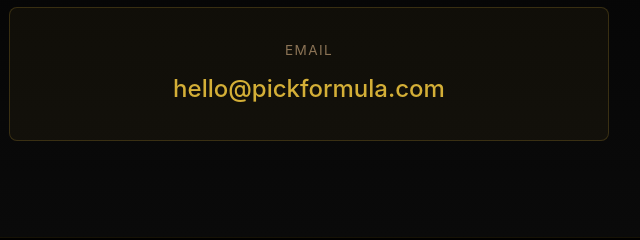
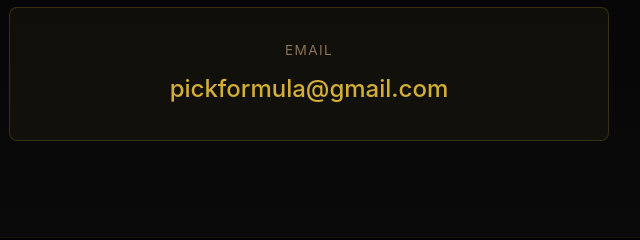
Before and after one commit to cristianspiridon/pickformula, a website: page index.html in a window 1280 px wide. Shown: the part 2566-2806 px from the top of the page, 331-971 px from the left. Drawn offline with Linux system fonts and the light colour scheme.

Commit message:
update contact

```diff
--- a/index.html
+++ b/index.html
@@ -167,9 +167,9 @@
                     or simply want to connect — we're listening.
                 </p>
                 <div class="contact-methods">
-                    <a href="mailto:hello@pickformula.com" class="contact-link">
+                    <a href="mailto:pickformula@gmail.com" class="contact-link">
                         <span class="contact-label">Email</span>
-                        <span class="contact-value">hello@pickformula.com</span>
+                        <span class="contact-value">pickformula@gmail.com</span>
                     </a>
                 </div>
             </div>
```
